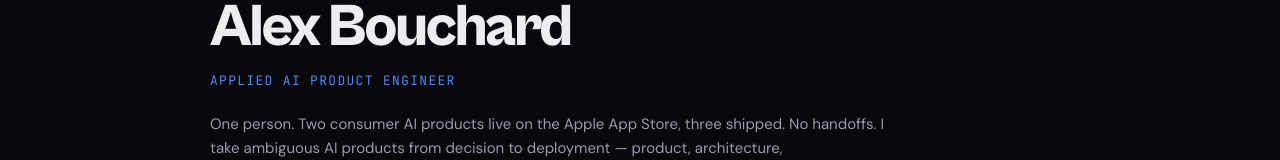
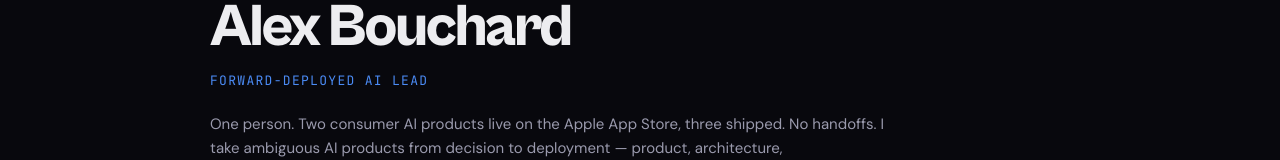
Before and after one commit to abouchard11/midnightdev, a Next.js app: page /resume in a window 1280 px wide. Shown: the part 190-350 px from the top of the page. Built offline with nearby package versions, Linux system fonts and the light colour scheme.

Commit message:
Align all job-title claims to Forward-Deployed AI Lead (#23)

```diff
--- a/src/app/alex-bouchard/page.tsx
+++ b/src/app/alex-bouchard/page.tsx
@@ -2,14 +2,14 @@ import type { Metadata } from "next";
 import { CaseFilePage } from "../case-file/page";
 
 export const metadata: Metadata = {
-  title: "Alex Bouchard | Forward-Deployed AI Engineer",
+  title: "Alex Bouchard | Forward-Deployed AI Lead",
   description:
     "Forward-deployed AI engineering evidence across shipped products, evaluation systems, PostHog telemetry, SEO/GEO, distribution, and end-to-end operations.",
   alternates: {
     canonical: "/alex-bouchard",
   },
   openGraph: {
-    title: "Alex Bouchard — Forward-Deployed AI Engineer",
+    title: "Alex Bouchard | Forward-Deployed AI Lead",
     description:
       "Shipped products, model-governance boundaries, evals, PostHog telemetry, SEO/GEO, and distribution evidence in one interactive case file.",
     url: "https://midnightdev.dev/alex-bouchard",
--- a/src/app/build-room/page.tsx
+++ b/src/app/build-room/page.tsx
@@ -22,7 +22,7 @@ export const metadata: Metadata = {
         url: "https://midnightdev.dev/opengraph-image",
         width: 1200,
         height: 630,
-        alt: "Alex Bouchard — Applied AI Product Engineer",
+        alt: "Alex Bouchard — Forward-Deployed AI Lead",
       },
     ],
   },
@@ -440,7 +440,7 @@ export default function BuildRoomPage() {
           <div className="mx-auto max-w-[var(--content-max)]">
             <p className="mb-6 flex flex-wrap items-center gap-2 font-mono text-[11px] lowercase tracking-[0.08em] text-[var(--accent-blue)]">
               <span className="inline-block h-1.5 w-1.5 rounded-full bg-[var(--success)]" />
-              case_file_001 · forward-deployed ai engineer
+              case_file_001 · forward-deployed ai lead
             </p>
 
             <h1 className="max-w-[900px] font-display text-[length:var(--fs-h1)] font-extrabold leading-[1.0] tracking-[-0.04em]">
@@ -1244,7 +1244,7 @@ export default function BuildRoomPage() {
               </span>
               <span className="text-[var(--accent-blue)]">&rarr;</span>
               <span className="rounded-[var(--r-sm)] border border-[var(--border)] px-3 py-1.5 text-[var(--text-muted)]">
-                2025-now · solo AI product builder
+                2025-now · forward-deployed AI lead
               </span>
             </div>
           </div>
--- a/src/app/case-file/page.tsx
+++ b/src/app/case-file/page.tsx
@@ -43,7 +43,7 @@ export function CaseFilePage() {
       <main className="flex-1 bg-dotgrid px-6 py-16 md:px-12 md:py-24">
         <div className="mx-auto max-w-[var(--content-max)]">
           <p className="font-mono text-[length:var(--fs-label)] uppercase tracking-[0.09em] text-[var(--accent-blue)]">
-            forward-deployed ai engineer / interactive case file
+            forward-deployed ai lead / interactive case file
           </p>
           <h1 className="mt-5 max-w-[920px] font-display text-[length:var(--fs-h1)] font-extrabold leading-[1.02] tracking-[-0.04em]">
             One accountable builder.
--- a/src/app/layout.tsx
+++ b/src/app/layout.tsx
@@ -39,9 +39,9 @@ const cabinetGrotesk = localFont({
 });
 
 export const metadata: Metadata = {
-  title: "Alex Bouchard | Forward-Deployed AI Engineer | MidnightDev",
+  title: "Alex Bouchard | Forward-Deployed AI Lead | MidnightDev",
   description:
-    "Forward-deployed AI engineer and MidnightDev founder building products, organic growth systems, and commercial technology across strategy, full-stack delivery, AI reliability, SEO/GEO, and telemetry.",
+    "Forward-deployed AI lead and MidnightDev founder building products, organic growth systems, and commercial technology across strategy, full-stack delivery, AI reliability, SEO/GEO, and telemetry.",
   metadataBase: new URL("https://midnightdev.dev"),
   icons: {
     icon: [
@@ -52,7 +52,7 @@ export const metadata: Metadata = {
     apple: "/apple-touch-icon.png",
   },
   openGraph: {
-    title: "Alex Bouchard | Forward-Deployed AI Engineer",
+    title: "Alex Bouchard | Forward-Deployed AI Lead",
     description:
       "AI products—and the growth and intelligence systems that get them discovered, measured, and used.",
     url: "https://midnightdev.dev",
@@ -61,7 +61,7 @@ export const metadata: Metadata = {
   },
   twitter: {
     card: "summary_large_image",
-    title: "Alex Bouchard | Forward-Deployed AI Engineer",
+    title: "Alex Bouchard | Forward-Deployed AI Lead",
     description:
       "Product strategy, full-stack delivery, AI reliability, SEO/GEO, telemetry, and commercial systems.",
   },
@@ -86,7 +86,7 @@ export default function RootLayout({
               "@type": "Person",
               "@id": "https://midnightdev.dev/#alex-bouchard",
               name: "Alex Bouchard",
-              jobTitle: "Applied AI Product Engineer",
+              jobTitle: "Forward-Deployed AI Lead",
               url: "https://midnightdev.dev",
               image: "https://midnightdev.dev/headshot.jpg",
               email: "mailto:alex@midnightdev.dev",
--- a/src/app/page.tsx
+++ b/src/app/page.tsx
@@ -7,9 +7,9 @@ import { Nav } from "@/components/nav";
 import { projectList } from "@/data/projects";
 
 export const metadata: Metadata = {
-  title: "Forward-Deployed AI Engineer | Product & Growth Systems",
+  title: "Forward-Deployed AI Lead | Product & Growth Systems",
   description:
-    "Alex Bouchard is a forward-deployed AI engineer who builds products and the organic growth systems that get them discovered, measured, and used—from thesis through web and iOS launch, SEO/GEO, PostHog, and iteration.",
+    "Alex Bouchard is a forward-deployed AI lead who builds products and the organic growth systems that get them discovered, measured, and used—from thesis through web and iOS launch, SEO/GEO, PostHog, and iteration.",
   alternates: {
     canonical: "/",
   },
@@ -172,7 +172,7 @@ export default function Home() {
           <div className="mx-auto max-w-[var(--content-max)]">
             <p className="mb-6 flex items-center gap-2 font-mono text-[11px] lowercase tracking-[0.08em] text-[var(--accent-blue)]">
               <span className="inline-block h-1.5 w-1.5 rounded-full bg-[var(--success)]" />
-              Houston, Texas · forward-deployed AI engineer · selective consulting
+              Houston, Texas · forward-deployed AI lead · selective consulting
             </p>
 
             <h1 className="max-w-[920px] font-display text-[length:var(--fs-h1)] font-bold leading-[1.05] tracking-[-0.035em]">
@@ -182,7 +182,7 @@ export default function Home() {
             </h1>
 
             <p className="mt-8 max-w-[760px] text-lg leading-relaxed text-[var(--text-muted)] md:text-xl">
-              I&apos;m Alex Bouchard, a forward-deployed AI engineer, founder, and
+              I&apos;m Alex Bouchard, forward-deployed AI lead, founder, and
               solo builder at MidnightDev. I take products from thesis and business model through UX, AI
               behavior, full-stack web and iOS delivery, organic search, and
               telemetry. Before software, I contributed to{" "}
--- a/src/app/resume/page.tsx
+++ b/src/app/resume/page.tsx
@@ -3,9 +3,9 @@ import { Nav } from "@/components/nav";
 import { Footer } from "@/components/footer";
 
 export const metadata = {
-  title: "Résumé — Alex Bouchard | Applied AI Product Engineer",
+  title: "Résumé — Alex Bouchard | Forward-Deployed AI Lead",
   description:
-    "Applied AI product engineer. Two consumer AI products live on the App Store, built solo end to end — model behavior, safety gates, reliability, cost controls, native release, and telemetry.",
+    "Forward-deployed AI lead. Two consumer AI products live on the App Store, built solo end to end — model behavior, safety gates, reliability, cost controls, native release, and telemetry.",
   alternates: { canonical: "/resume" },
   openGraph: {
     title: "Résumé — Alex Bouchard",
@@ -19,7 +19,7 @@ export const metadata = {
         url: "https://midnightdev.dev/opengraph-image",
         width: 1200,
         height: 630,
-        alt: "Alex Bouchard — Applied AI Product Engineer",
+        alt: "Alex Bouchard — Forward-Deployed AI Lead",
       },
     ],
   },
@@ -213,7 +213,7 @@ export default function ResumePage() {
               Alex Bouchard
             </h1>
             <p className="mt-3 font-mono text-[13px] uppercase tracking-[0.1em] text-[var(--accent-blue)]">
-              Applied AI Product Engineer
+              Forward-Deployed AI Lead
             </p>
             <p className="mt-5 max-w-[680px] text-[15px] leading-relaxed text-[var(--text-muted)]">
               One person. Two consumer AI products live on the Apple App Store,
--- a/src/app/services/page.tsx
+++ b/src/app/services/page.tsx
@@ -80,7 +80,7 @@ export default function ServicesPage() {
               Bring me the product problem that is resisting polite conversation.
             </h1>
             <p className="mt-6 max-w-[680px] text-lg leading-relaxed text-[var(--text-muted)]">
-              As a forward-deployed AI engineer, I take a small number of
+              As a forward-deployed AI lead, I take a small number of
               MidnightDev engagements where product judgment, AI behavior,
               production engineering, and distribution have to be solved together. Scope and pricing follow the
               evidence—not a theatrical menu of agency packages.
```
